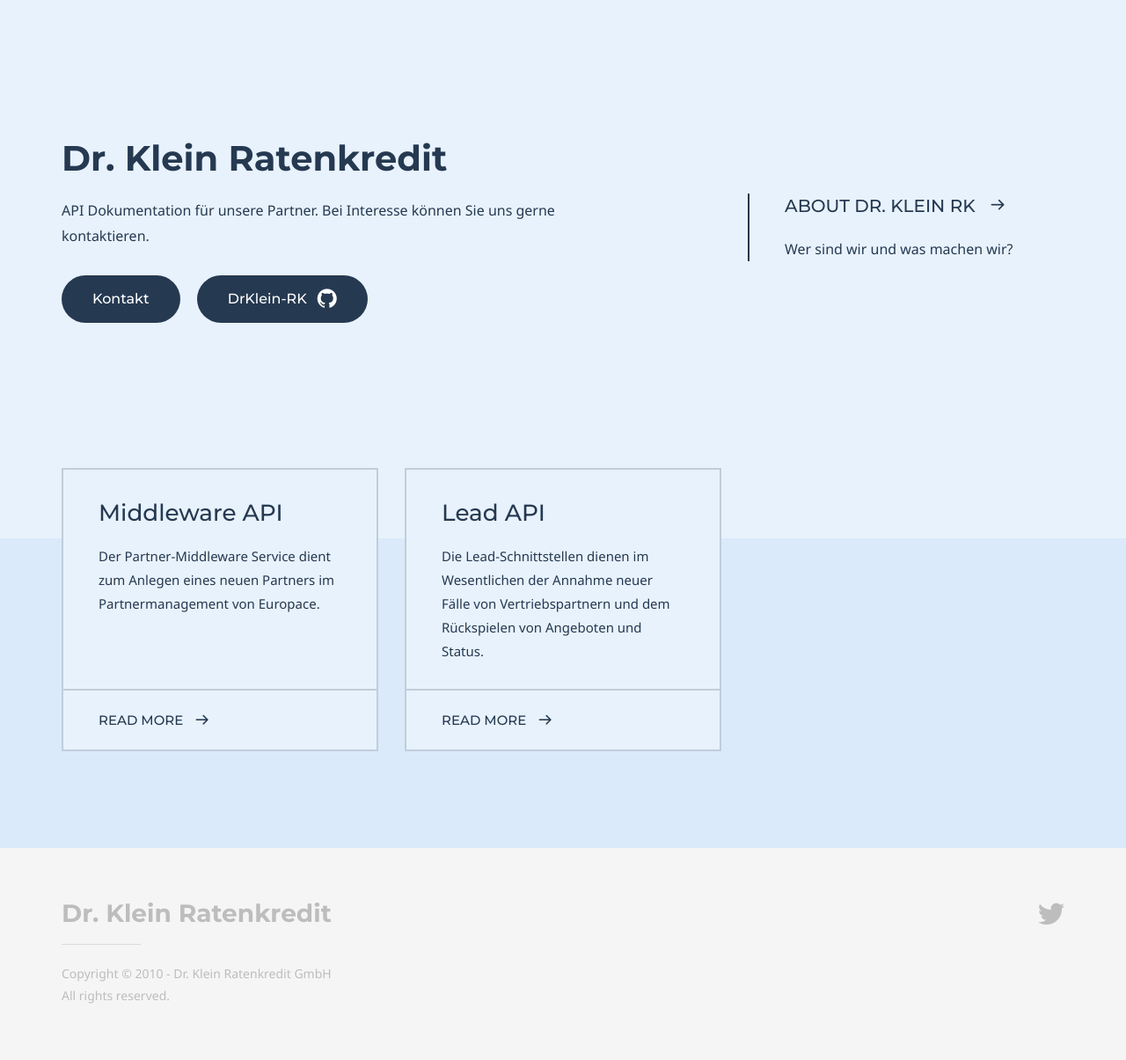
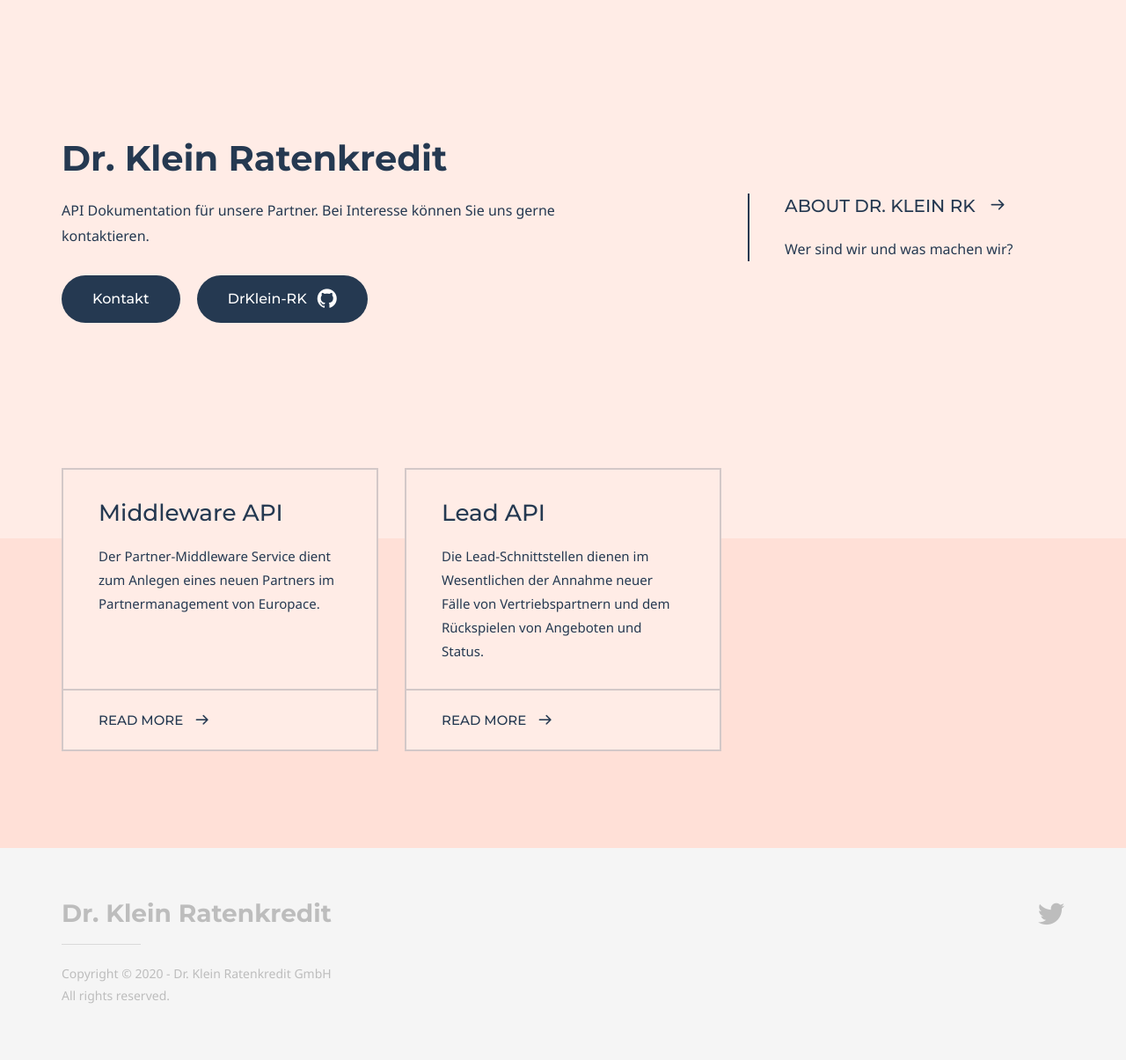
Before and after one commit to drklein-rk/api-drkleinrk, a Jekyll site: the page built from index.md, in a window 1280 px wide. Shown: the whole page at 88% size. Built offline with Jekyll 4.4.1, drawn with Linux system fonts in a browser that asks for light colours; some web fonts are replaced.

Commit message:
edit config

```diff
--- a/_config.yml
+++ b/_config.yml
@@ -1,7 +1,7 @@
 # Theme settings
 doks:
     baseurl:
-    color_theme: blue
+    color_theme: red
     header:
         logo:
             text: Dr. Klein Ratenkredit
@@ -18,7 +18,7 @@ doks:
             logo:
                 text: Dr. Klein Ratenkredit
                 image:
-            copyright: Copyright &copy; 2010 - Dr. Klein Ratenkredit GmbH<br>All rights reserved.
+            copyright: Copyright &copy; 2020 - Dr. Klein Ratenkredit GmbH<br>All rights reserved.
         social_list:
             - network_name: twitter
               profile_url: '#'
```
